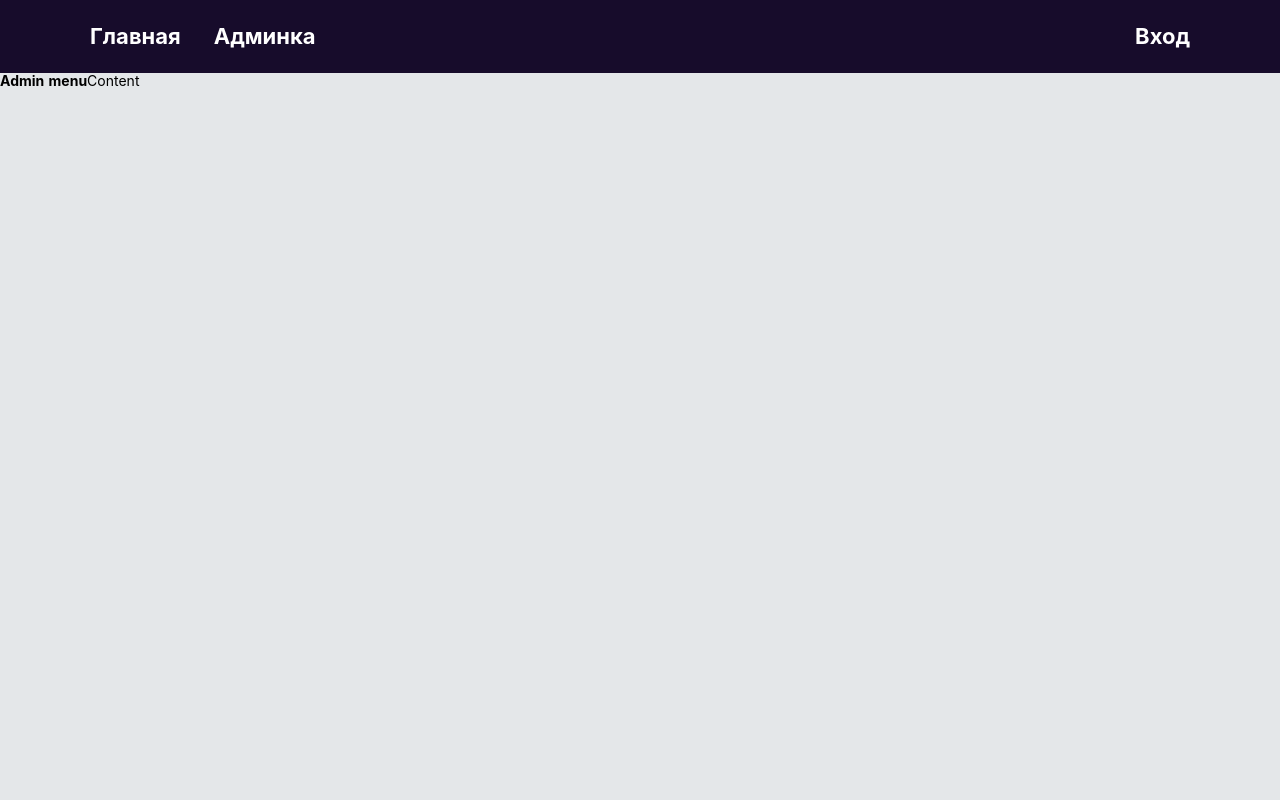
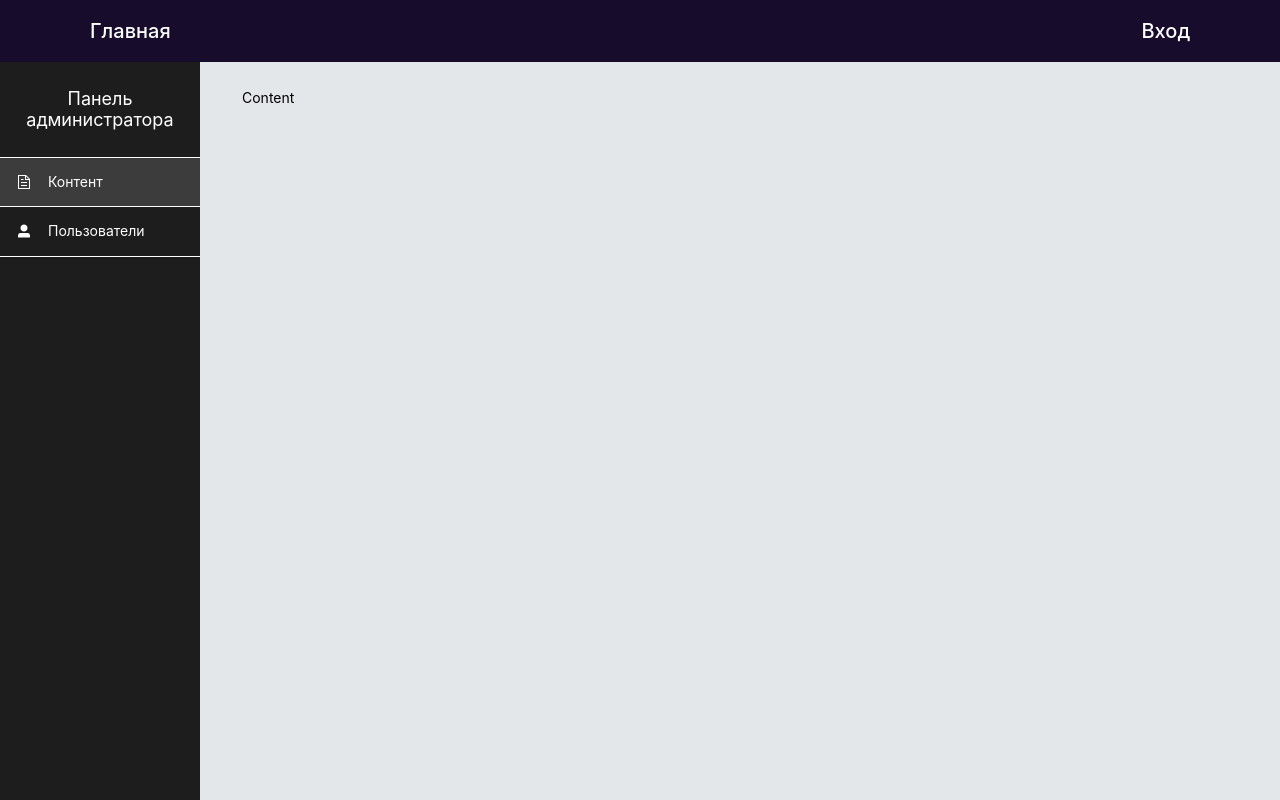
Before and after one commit to Erlinvig/WebHandbook, a Nuxt app: page /admin/content in a window 1280 px wide. Built offline with nearby package versions, Linux system fonts and the light colour scheme.

Commit message:
feat(ui) add admin menu

```diff
--- a/components/admin/AdminMenu.vue
+++ b/components/admin/AdminMenu.vue
@@ -1,14 +1,81 @@
 <template lang="pug">
   .wrapper-menu
-    h1 Admin menu
+    ul.admin-menu
+      li.admin-menu__title
+        span Панель администратора
+      li
+        nuxt-link.admin-menu__link(
+          to="/admin/content"
+          :class="{'admin-menu__link--active': isRouteActive('admin-content')}"
+          )
+          i.el-icon-document.admin-menu__link__icon
+          span.admin-menu__link__name Контент
+      li
+        nuxt-link.admin-menu__link(
+          to="/admin/users"
+          :class="{'admin-menu__link--active': isRouteActive('admin-users')}"
+          )
+          i.el-icon-user-solid.admin-menu__link__icon
+          span.admin-menu__link__name Пользователи
 </template>
 
 <script>
   export default {
-
+    methods: {
+      isRouteActive(routeName) {
+        return this.$route.name === routeName
+      }
+    }
   }
 </script>
 
 <style lang="scss" scoped>
+  .admin-menu {
+    background-color: #1d1d1d;
+    display: flex;
+    flex-direction: column;
+    height: 100%;
+    &__title span {
+      display: flex;
+      color: #fff;
+      justify-content: center;
+      padding: 1.5em 0;
+      font-size: 18px;
+      border-bottom: 1px solid white;
+      text-align: center;
+    }
+    &__link, i {
+      color: #fff;
+      font-size: 16px;
+    }
+    &__link {
+      padding: 1em;
+      display: flex;
+      border-bottom: 1px solid white;
+      transition: .5s;
+      &__icon {
+        padding-right: 1em;
+      }
+      &:hover {
+        background-color: #373737;
+      }
+    }
+    &__link--active {
+      background-color: #3c3c3c;
+    }
+  }
 
+  @media (max-width: 767px) {
+    .admin-menu {
+      &__title,
+      &__link__name {
+        display: none;
+      }
+      &__link {
+        &__icon {
+          padding-right: 0;
+        }
+      }
+    }
+  }
 </style>
--- a/components/navigation.vue
+++ b/components/navigation.vue
@@ -5,8 +5,6 @@
         ul
           li
             nuxt-link.navigation__link(to="/") Главная
-          li
-            nuxt-link.navigation__link(to="/admin/content") Админка
         ul
           li
             nuxt-link.navigation__link.navigation__link--right(to="/") Вход
@@ -18,8 +16,10 @@
 
 <style lang="scss" scoped>
   .wrapper {
+    z-index: 100;
+    height: 62px;
     background-color: #170c2b;
-    padding: 1.7em 0;
+    padding: 20px 0;
 
     .navigation {
       display: flex;
@@ -30,8 +30,8 @@
       }
       &__link {
         color: white;
-        font-size: 22px;
-        font-weight: 700;
+        font-size: 20px;
+        font-weight: 500;
         margin-right: 1.5em;
         &--right {
           margin-right: 0;
--- a/layouts/admin.vue
+++ b/layouts/admin.vue
@@ -1,9 +1,9 @@
 <template lang="pug">
   .app
-    navigation
-    .wrapper-admin-layout
-      admin-menu
-      nuxt
+    navigation.app__navigation
+    .admin-layout
+      admin-menu.admin-layout__menu
+      nuxt.admin-layout__content
 </template>
 
 <script>
@@ -18,8 +18,38 @@
 </script>
 
 <style lang="scss" scoped>
-  .wrapper-admin-layout {
-    display: flex;
-    justify-content: flex-start;
+  .app {
+    &__navigation {
+      width: 100%;
+      position: fixed;
+    }
+  }
+  .admin-layout {
+    &__menu {
+      position: fixed;
+      height: 100%;
+      width: 200px;
+      margin-top: 62px;
+    }
+    &__content {
+      position: absolute;
+      left: 200px;
+      top: 62px;
+      margin: 2em 3em;
+    }
+  }
+
+  @media (max-width: 767px) {
+    .admin-layout {
+      &__menu {
+        width: 50px;
+      }
+      &__content {
+        position: absolute;
+        left: 50px;
+        top: 62px;
+        margin: 1em;
+      }
+    }
   }
 </style>
--- a/pages/admin/content.vue
+++ b/pages/admin/content.vue
@@ -9,6 +9,7 @@
   }
 </script>
 
-<style>
-
+<style lang="scss" scoped>
+  .wrapper-content {
+  }
 </style>
--- a/pages/admin/users.vue
+++ b/pages/admin/users.vue
@@ -0,0 +1,14 @@
+<template lang="pug">
+  .wrapper-users
+    p Users
+</template>
+
+<script>
+  export default {
+    layout: 'admin'
+  }
+</script>
+
+<style>
+
+</style>
```
